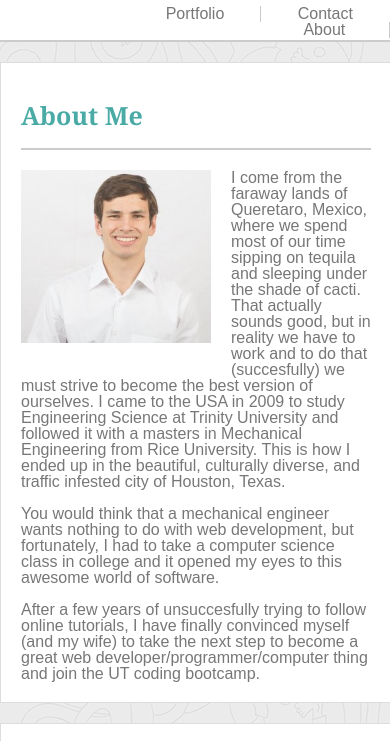
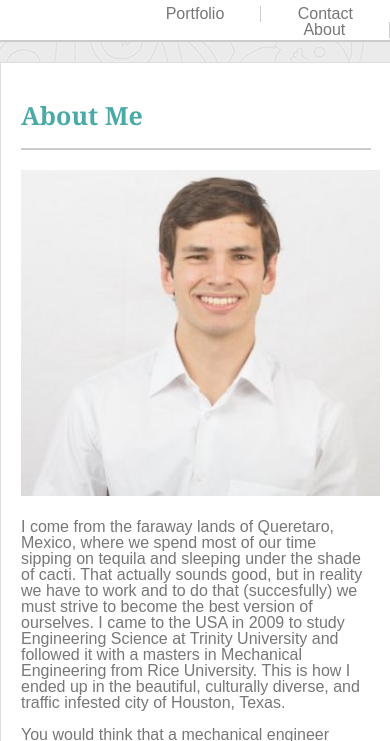
Before and after one commit to rpaulin90/Responsive-Portfolio, a plain HTML site: page index.html in a window 390 px wide. Shown: the part 65-806 px from the top of the page. Drawn offline with Linux system fonts and the light colour scheme.

Commit message:
edited #description margin

```diff
--- a/assets/css/style.css
+++ b/assets/css/style.css
@@ -154,7 +154,7 @@ a:visited {
 
 #description {
     margin-left: 20px;
-    margin-top: 20px;
+    margin-top: 0px;
     margin-right: 20px;
 }
 
@@ -442,7 +442,7 @@ html, body {
 
     #description {
         margin-left: 20px;
-        margin-top: 20px;
+        margin-top: 0px;
         margin-right: 20px;
     }
 
@@ -1008,6 +1008,19 @@ header {
     float: left;
 }
 
+#profile-pic {
+    margin-left: 20px;
+    width: 92%;
+    height: 50%;
+    float: none;
+}
+
+#description {
+    margin-left: 20px;
+    margin-top: 0px;
+    margin-right: 20px;
+}
+
 /*for ASIDE*/
 
 aside {
```
